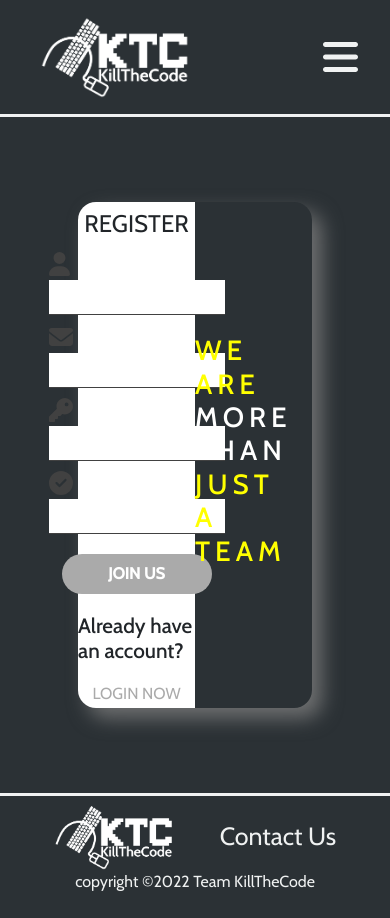
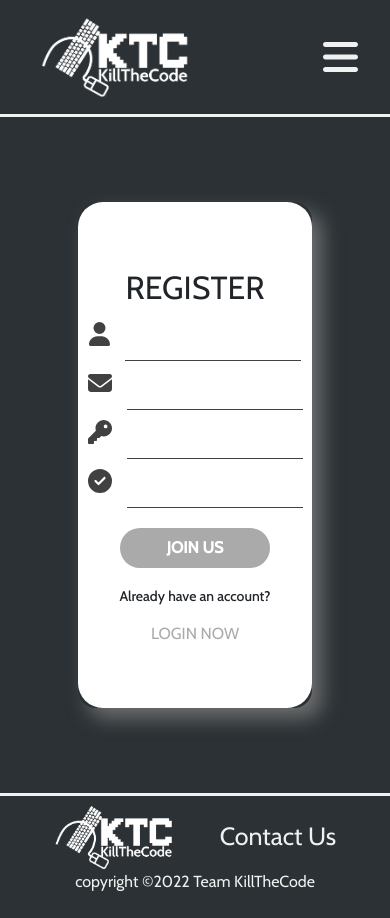
Before and after one commit to Jonghan-park/KillTheCode, a React (Create React App) app in the folder frontend/: page /joinus in a window 390 px wide. Built offline with nearby package versions, Linux system fonts and the light colour scheme.

Commit message:
responsive join page

```diff
--- a/frontend/src/components/JoinUs/JoinUs.css
+++ b/frontend/src/components/JoinUs/JoinUs.css
@@ -55,8 +55,8 @@ form{
     align-items: center;
     flex-direction:column;
 }
-.title{
-    font-size:3rem;
+.titleJoin{
+    font-size:3.5em;
     margin-top:0;
     /* margin-bottom:5vh; */
 }
@@ -136,3 +136,36 @@ a:hover{
 .more{
     color:white;
 }
+
+@media screen and (max-width: 830px){
+    .titleJoin{
+        font-size:2rem;
+    }
+}
+
+@media screen and (max-width:772px){
+.panelContainerJoin{
+    display:inline-block;
+    margin-top:30vh;
+    padding-left: 40px;
+}
+.existAccount h2{
+    font-size:14px;
+}
+
+}
+
+@media screen and (max-width:724px){
+    .panelContainerJoin{
+        display:none;
+
+    }
+    .joinInForm{
+        width:100%;
+        border-radius: 25px;
+    }
+    .container{
+        background-color: transparent;
+
+    }
+  }
--- a/frontend/src/components/JoinUs/JoinUs.js
+++ b/frontend/src/components/JoinUs/JoinUs.js
@@ -13,7 +13,7 @@ function JoinUs() {
     <>
       <div className="container">
         <div className="joinInForm">
-          <div className="title">REGISTER</div>
+          <div className="titleJoin">REGISTER</div>
           <form>
             <div className="inputGrop">
               <FontAwesomeIcon icon={faUser} className="signInIcon" />
@@ -49,6 +49,7 @@ function JoinUs() {
             <Link to="/signin">LOGIN NOW</Link>
           </div>
         </div>
+
         <div className="panelContainerJoin">
           <h1>
             WE ARE
```
